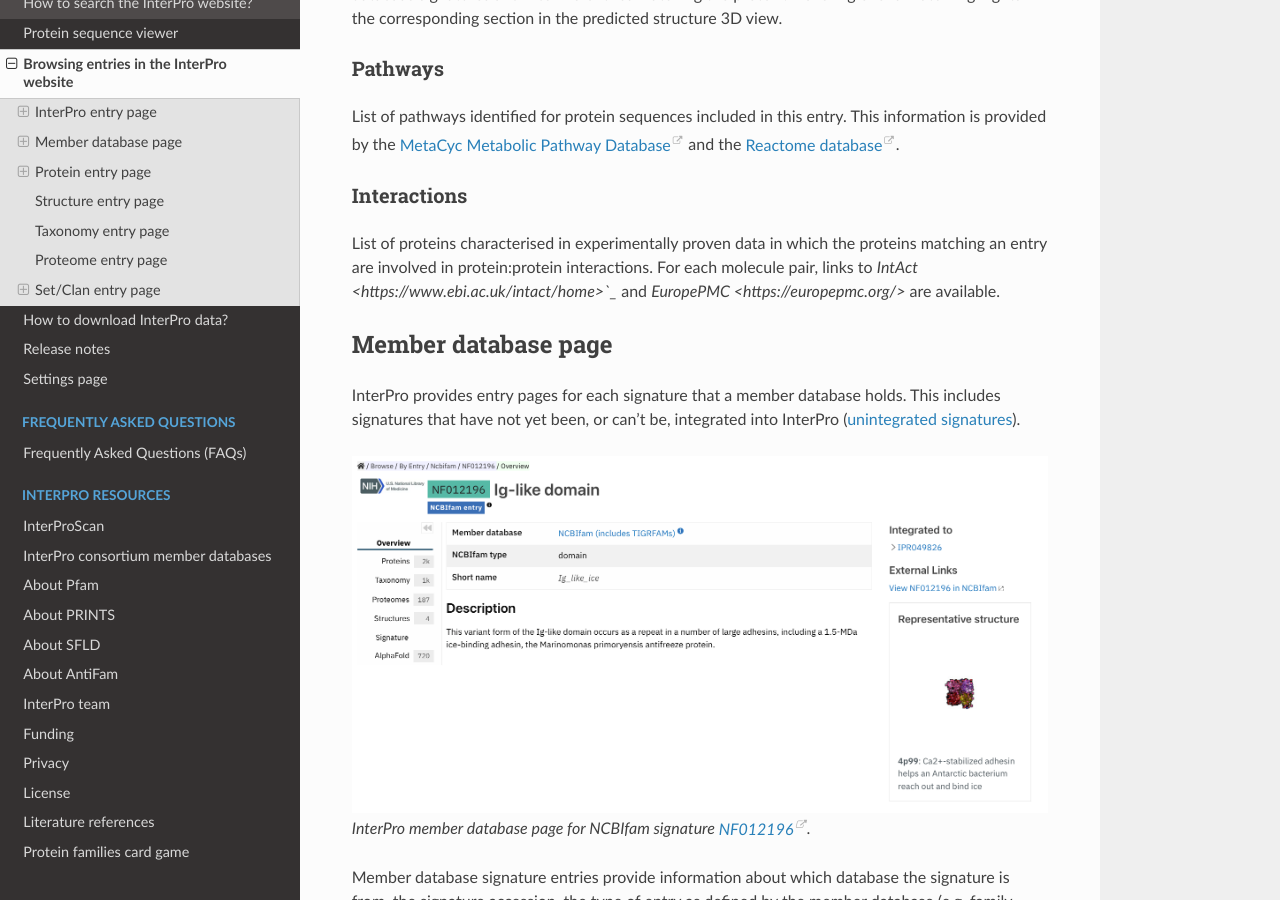
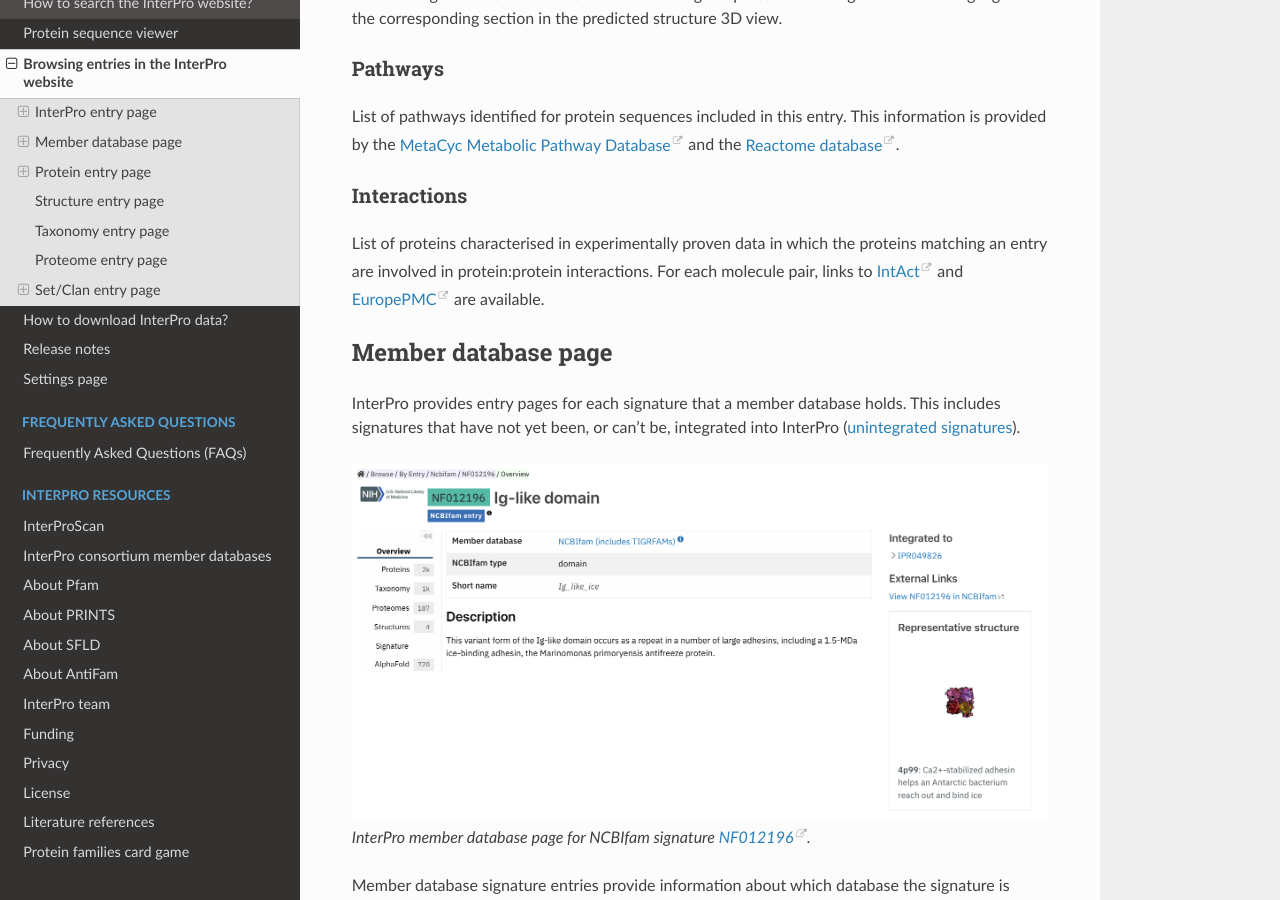
Before and after one commit to ProteinsWebTeam/interpro-docs, a Sphinx documentation site: the page built from docs/browse.rst, in a window 1280 px wide and 900 px high, scrolled down 7098 px. Built offline with Sphinx 7.4.7 and the Read the Docs theme 2.0.0, drawn with Linux system fonts in a browser that asks for light colours.

Commit message:
update links

```diff
--- a/docs/browse.rst
+++ b/docs/browse.rst
@@ -237,7 +237,7 @@ Interactions
 ============
 List of proteins characterised in experimentally proven data in which the proteins matching an
 entry are involved in protein:protein interactions. For each molecule pair, links to
-`IntAct <https://www.ebi.ac.uk/intact/home>`_` and `EuropePMC <https://europepmc.org/>` are
+`IntAct <https://www.ebi.ac.uk/intact/home>`_ and `EuropePMC <https://europepmc.org/>`_ are
 available.
 
 .. _memberdb_page:
```
